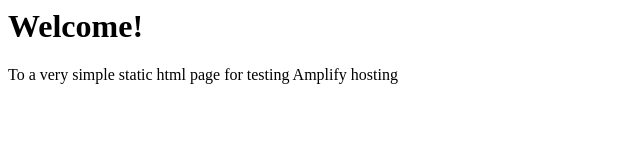
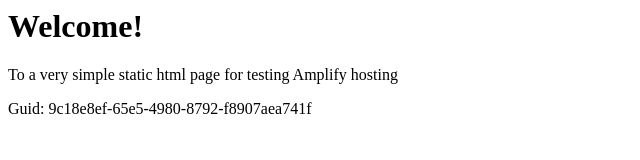
Before and after one commit to aws-aemilia-gru/Github-PR-Commit-Integration-Test-DoNotTouch-GitHubAutoBuildPrPreviewCanaryTest-v1-prod-sa-east-1, a website: page src/index.html in a window 1280 px wide. Shown: the whole page, without its empty margins (0-640 px from the left). Drawn offline with Linux system fonts and the light colour scheme.

Commit message:
commit from integ tests

```diff
--- a/src/index.html
+++ b/src/index.html
@@ -1,3 +1,5 @@
+
+
 <html lang="en">
 
 <head>
@@ -10,6 +12,6 @@
 <body>
     <h1>Welcome!</h1>
     <p>To a very simple static html page for testing Amplify hosting</p>
-</body>
+    <p>Guid: 9c18e8ef-65e5-4980-8792-f8907aea741f</p></body>
 
 </html>
```
